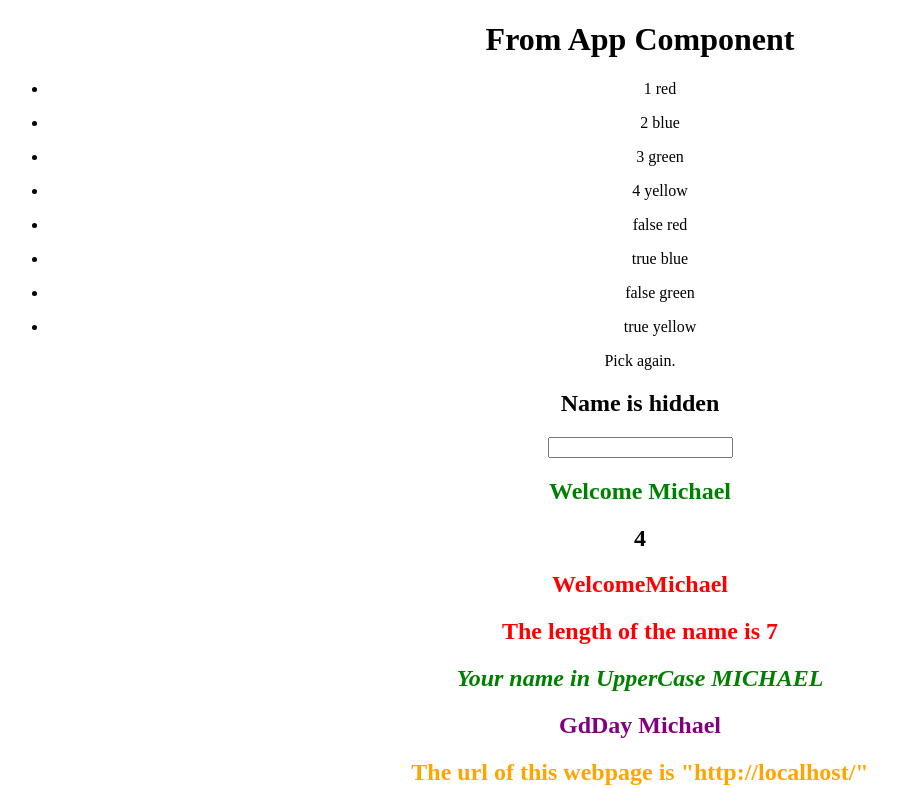
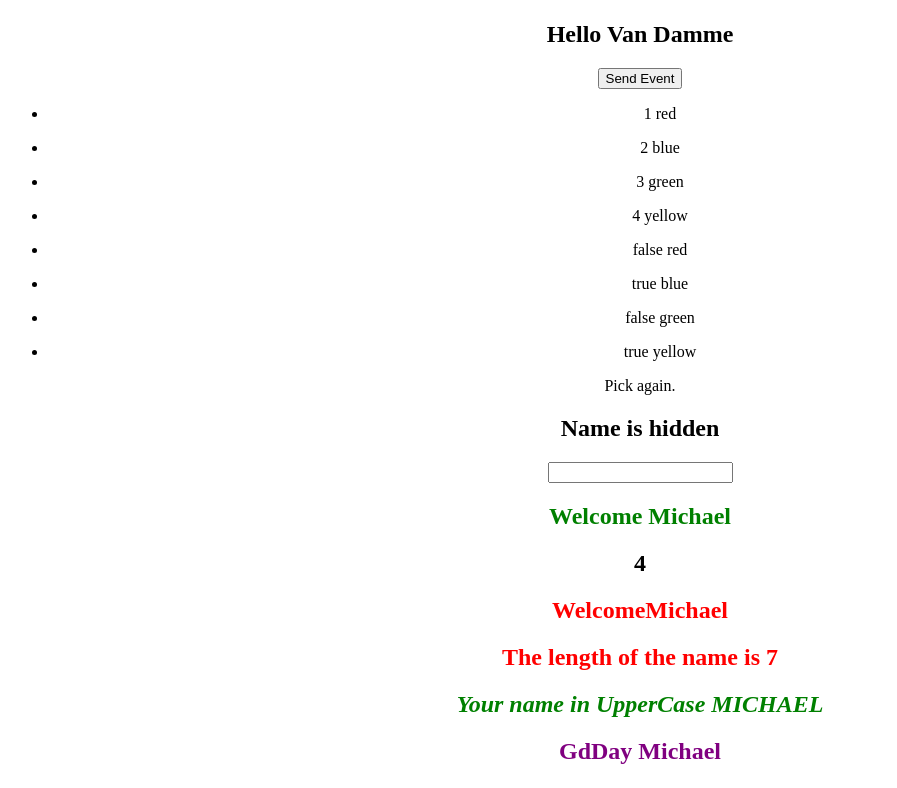
Before and after one commit to raj1020/New-Angular, an Angular app: page / in a window 1280 px wide. Shown: the top 788 px of the page, without its empty margins (0-897 px from the left). Built offline with nearby package versions, Linux system fonts and the light colour scheme.

Commit message:
added input and output decorators in the app

```diff
--- a/src/app/app.component.html
+++ b/src/app/app.component.html
@@ -7,8 +7,9 @@
 
   <div>
 
-        <h1>From App Component</h1>
-        <app-test></app-test>
+        <h1>{{message}}</h1>
+
+        <app-test  [parentData]= "namename"  (childEvent) = "message = $event"></app-test>
 
 
 
--- a/src/app/app.component.ts
+++ b/src/app/app.component.ts
@@ -7,4 +7,6 @@ import { Component } from '@angular/core';
 })
 export class AppComponent {
   title = 'New Angular';
+  public namename = "Van Damme"
+  public message = "";
 }
--- a/src/app/test/test.component.ts
+++ b/src/app/test/test.component.ts
@@ -1,9 +1,12 @@
-import { Component, OnInit } from '@angular/core';
+import { Component, OnInit, Input, Output, EventEmitter } from '@angular/core';
 import { getCurrencySymbol } from '@angular/common';
 
 @Component({
   selector: 'app-test',
   template: `<div>
+
+    <h2>{{"Hello " + namename}}</h2>
+    <button (click) = "fireEvent()">Send Event</button>
 
     <ul *ngFor = "let color of colors; index as i">
         <li>{{i + 1}} {{color}}</li>
@@ -89,6 +92,10 @@ import { getCurrencySymbol } from '@angular/common';
 })
 export class TestComponent implements OnInit {
 
+
+  @Output() public childEvent = new EventEmitter();
+  @Input('parentData') public namename;
+
   public colors = ["red", "blue", "green", "yellow"];
   public color = "violet";
   displayName = false;
@@ -132,4 +139,9 @@ export class TestComponent implements OnInit {
     this.greeting = 'Congrats on starting Angular lesson';
   }
 
+  fireEvent() {
+    this.childEvent.emit('Hey SuperStar');
+  }
+
+
 }
```
